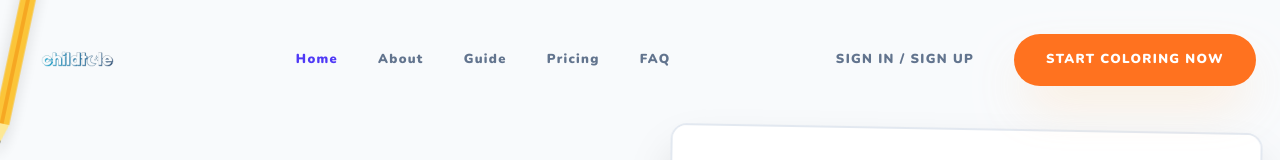
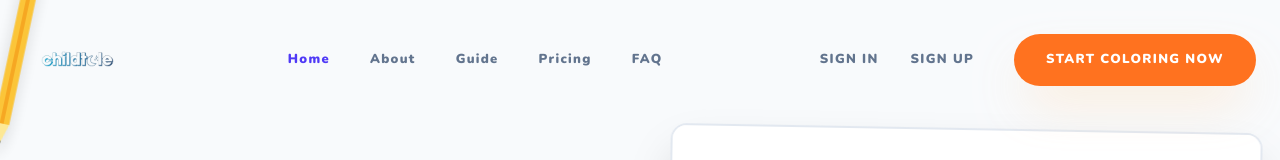
Before and after one commit to Lilbrother254/childtale2.0-deployment, a React (Vite) app: page / in a window 1280 px wide. Shown: the top 160 px of the page. Built offline with nearby package versions, Linux system fonts and the light colour scheme; no server answers.

Commit message:
feat(ui): add explicit Sign In/Sign Up links to hamburger menu and desktop nav

```diff
--- a/components/LandingPage.tsx
+++ b/components/LandingPage.tsx
@@ -63,12 +63,15 @@ export const LandingPage: React.FC<LandingPageProps> = ({ onLogin, user, onLogou
         window.scrollTo({ top: 0, behavior: 'smooth' });
     };
 
-    const handleStartClick = () => {
+    const openAuth = (view: AuthView = 'LOGIN') => {
+        setAuthView(view);
         setShowAuthModal(true);
         setAuthStatus('idle');
         setAuthError('');
-        setAuthView('LOGIN');
+        setIsMobileMenuOpen(false); // Close menu when opening modal
     };
+
+    const handleStartClick = () => openAuth('LOGIN');
 
     const handleAuthSubmit = async (e: React.FormEvent) => {
         e.preventDefault();
@@ -211,7 +214,10 @@ export const LandingPage: React.FC<LandingPageProps> = ({ onLogin, user, onLogou
                             {user ? (
                                 <button onClick={handleLogout} className="font-black text-[13px] uppercase tracking-widest text-slate-500 hover:text-indigo-600 transition-colors">Sign Out</button>
                             ) : (
-                                <button onClick={handleStartClick} className="font-black text-[13px] uppercase tracking-widest text-slate-500 hover:text-indigo-600 transition-colors">Sign In / Sign Up</button>
+                                <div className="flex items-center gap-8">
+                                    <button onClick={() => openAuth('LOGIN')} className="font-black text-[13px] uppercase tracking-widest text-slate-500 hover:text-indigo-600 transition-colors">Sign In</button>
+                                    <button onClick={() => openAuth('SIGNUP')} className="font-black text-[13px] uppercase tracking-widest text-slate-500 hover:text-indigo-600 transition-colors">Sign Up</button>
+                                </div>
                             )}
                             <button
                                 onClick={user ? () => onLogin('reload') : handleStartClick}
@@ -255,8 +261,13 @@ export const LandingPage: React.FC<LandingPageProps> = ({ onLogin, user, onLogou
                             <button onClick={handleLogout} className="text-white/60 font-black text-xs uppercase tracking-widest">Sign Out</button>
                         </div>
                     ) : (
-                        <div className="flex flex-col gap-5 w-full max-w-xs">
-                            <button onClick={() => { handleStartClick(); setIsMobileMenuOpen(false); }} className="bg-[#FF721F] text-white w-full py-5 rounded-full font-black text-sm uppercase tracking-widest shadow-2xl shadow-orange-500/40 active:scale-95 transition-all">Start Coloring Now</button>
+                        <div className="flex flex-col gap-6 w-full max-w-xs">
+                            <button onClick={() => openAuth('LOGIN')} className="bg-[#FF721F] text-white w-full py-5 rounded-full font-black text-sm uppercase tracking-widest shadow-2xl shadow-orange-500/40 active:scale-95 transition-all">Start Coloring Now</button>
+
+                            <div className="flex items-center justify-center gap-8 pt-2">
+                                <button onClick={() => openAuth('LOGIN')} className="text-white/60 hover:text-white font-black text-xs uppercase tracking-widest transition-colors border-b border-white/10 pb-1">Sign In</button>
+                                <button onClick={() => openAuth('SIGNUP')} className="text-white/60 hover:text-white font-black text-xs uppercase tracking-widest transition-colors border-b border-white/10 pb-1">Sign Up</button>
+                            </div>
                         </div>
                     )}
                 </div>
```
